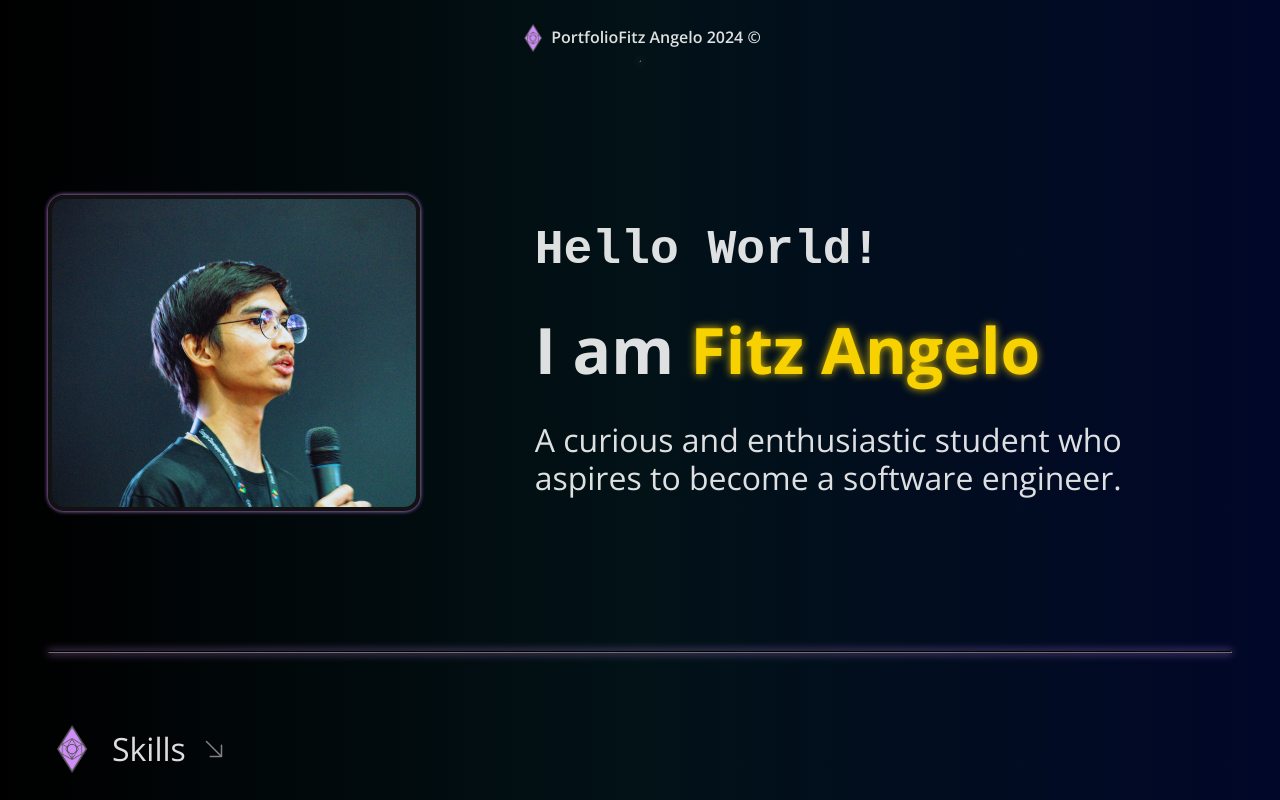
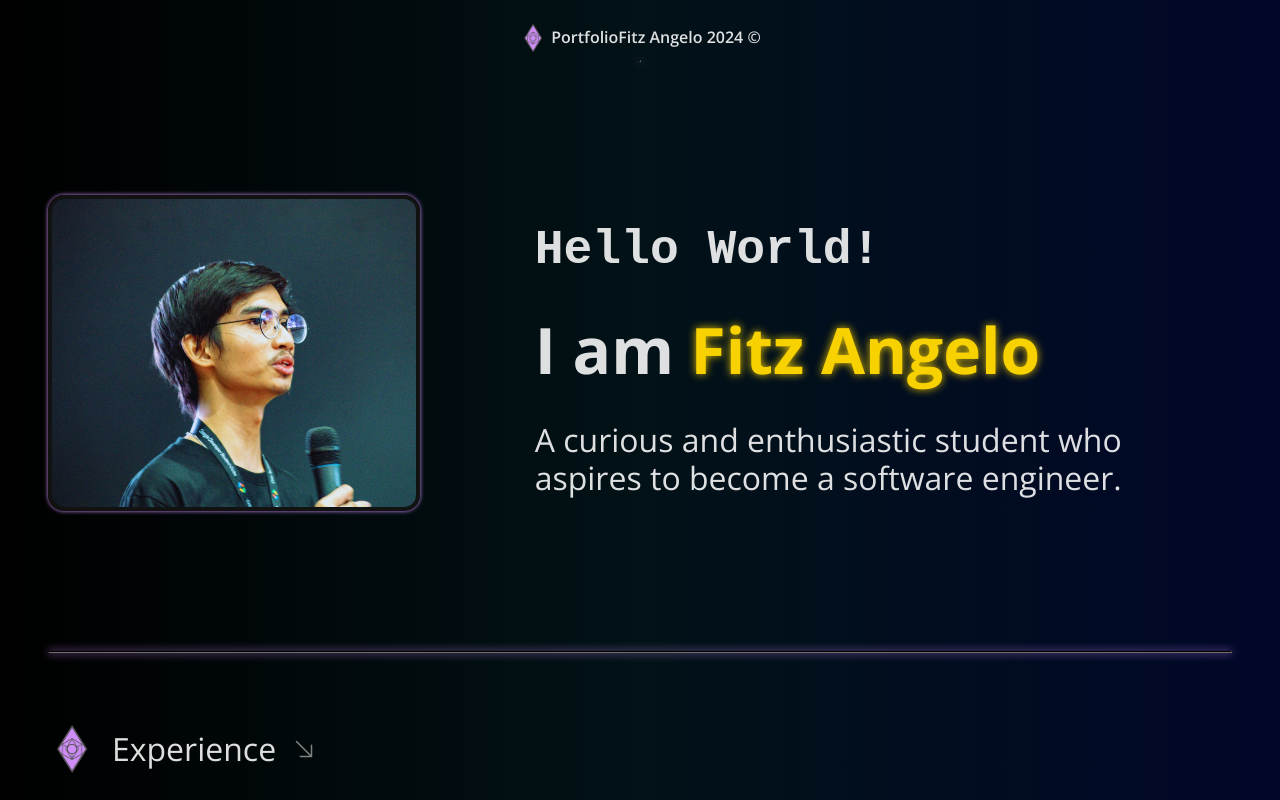
Before and after one commit to kulaizki/Portfolio, a React (Vite) app: page / in a window 1280 px wide. Shown: the top 800 px of the page. Built offline with nearby package versions, Linux system fonts and the light colour scheme.

Commit message:
refactor: change skills to experience

```diff
--- a/src/App.jsx
+++ b/src/App.jsx
@@ -1,7 +1,7 @@
 import "./App.css";
 import Header from "./components/layout/Header";
 import Intro from "./components/intro/Intro";
-import Skills from "./components/skills/Skills";
+import Experience from "./components/experience/Experience";
 import Footer from "./components/layout/Footer";
 
 function App() {
@@ -12,7 +12,7 @@ function App() {
       <main className="Main">
         <Intro />
         <hr />
-        <Skills />
+        <Experience />
       </main>
       <Footer />
     </div>
--- a/src/components/skills/Skills.css
+++ b/src/components/experience/Experience.css
@@ -5,7 +5,7 @@
 }
 
 .Skills h1 {
-  font-weight: 300;
+  font-weight: 400;
 }
 
 .Skills__header {
--- a/src/components/skills/Skills.jsx
+++ b/src/components/experience/Experience.jsx
@@ -1,13 +1,13 @@
-import "./Skills.css";
+import "./Experience.css";
 import InfoCard from "./InfoCard";
-import { SkillsData } from "../../data";
+import { ExperienceData } from "../../data";
 
-function Skills() {
+function Experience() {
   return (
     <div className="Skills">
       <div className="Skills__header">
         <img src="/diamond.png" alt="" />
-        <h1>Skills</h1>
+        <h1>Experience</h1>
         <svg
           xmlns="http://www.w3.org/2000/svg"
           fill="none"
@@ -24,12 +24,12 @@ function Skills() {
         </svg>
       </div>
       <div className="Skills__cards">
-        {SkillsData.map((skill) => (
+        {ExperienceData.map((experience) => (
           <InfoCard
-            img={skill.img}
-            title={skill.title}
-            description={skill.description}
-            link={skill.link}
+            img={experience.img}
+            title={experience.title}
+            description={experience.description}
+            link={experience.link}
           />
         ))}
       </div>
@@ -37,4 +37,4 @@ function Skills() {
   );
 }
 
-export default Skills;
+export default Experience;
--- a/src/data.js
+++ b/src/data.js
@@ -1,4 +1,4 @@
-export const SkillsData = [
+export const ExperienceData = [
   {
     img: "./google.webp",
     title: "GDSC Lead",
```
Also changed, not shown: src/components/experience/InfoCard.css (renamed from src/components/skills/InfoCard.css), src/components/experience/InfoCard.jsx (renamed from src/components/skills/InfoCard.jsx).
